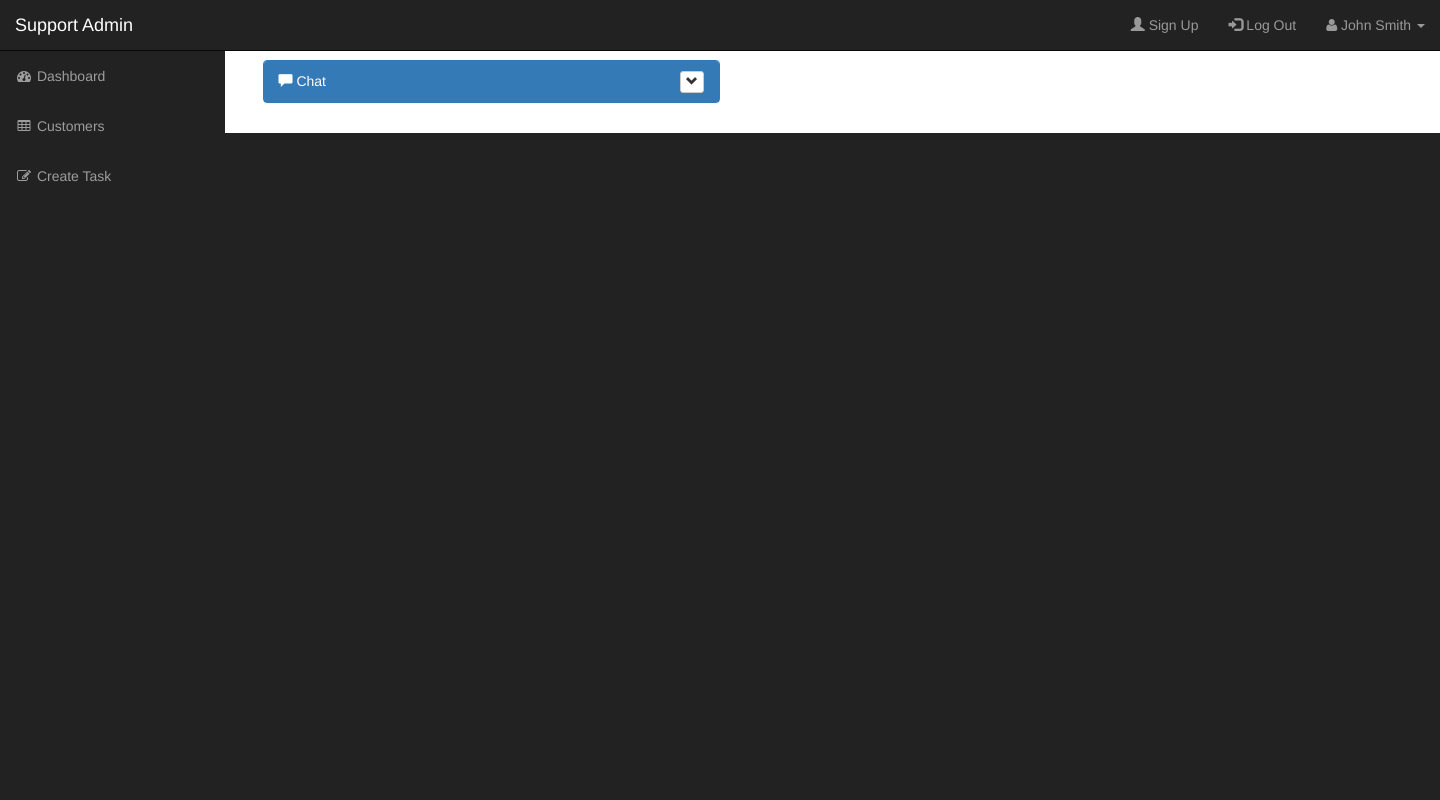
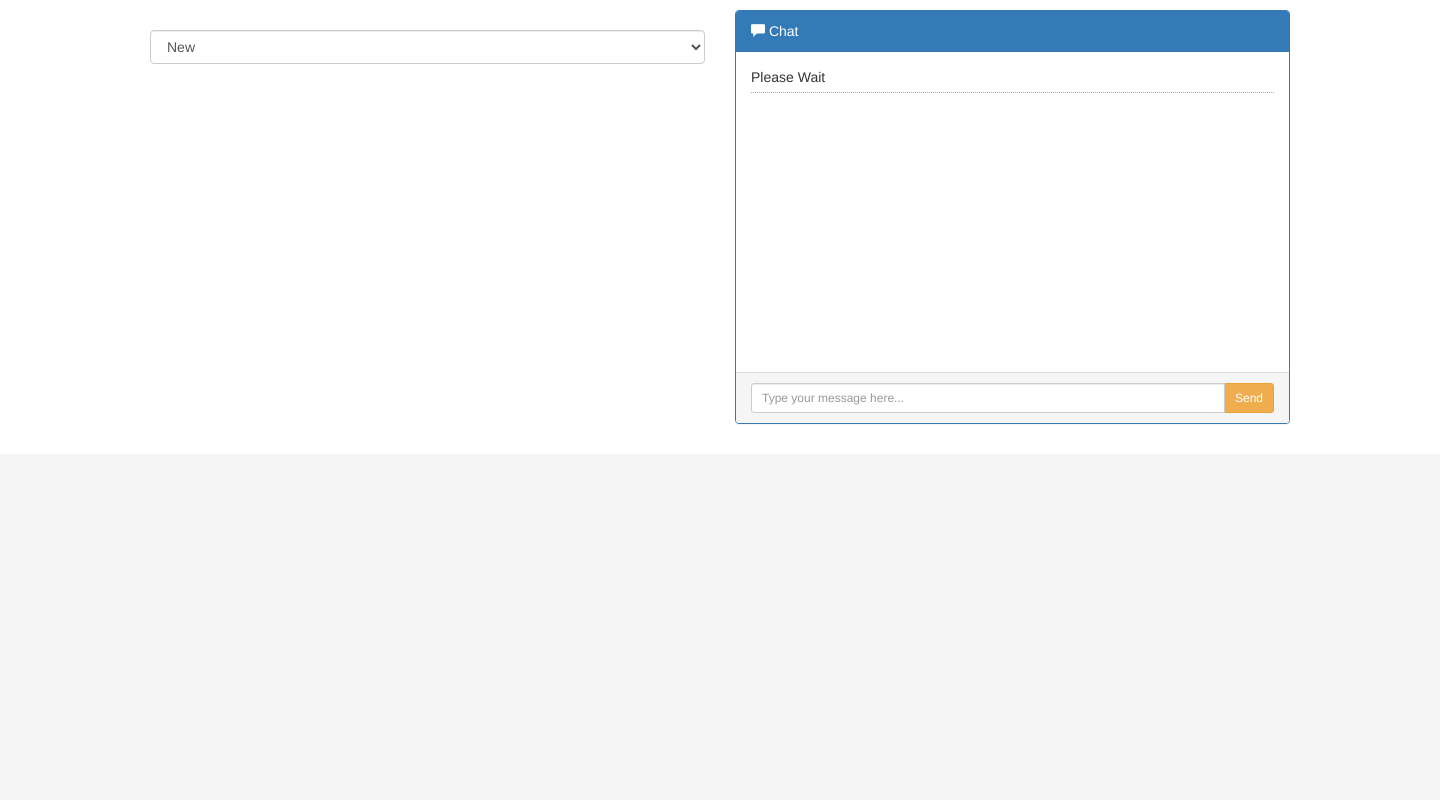
Before and after one commit to Aloni/php-support-talk, a PHP site: page /task_view.php in a window 1440 px wide. Run offline with PHP 8.4, Linux system fonts and the light colour scheme; the visitor is signed in with stand-in values (Sample User, id 1); data comes from the database, SQL or seed files in the repository; both versions use the stored data as it was before the commit; grey boxes labelled with a size stand in for pictures from a placeholder-image service; data that the repository does not hold is empty; some libraries are stand-ins or nearby versions.

Commit message:
New  version

```diff
--- a/css/chat.css
+++ b/css/chat.css
@@ -37,7 +37,7 @@
 .panel-body
 {
     overflow-y: scroll;
-    height: 250px;
+    height: 320px;
 }
 
 ::-webkit-scrollbar-track
--- a/css/sb-admin.css
+++ b/css/sb-admin.css
@@ -8,7 +8,7 @@
 
 body {
     margin-top: 100px;
-    background-color: #222;
+    background-color: #f5f5f5;
 }
 
 @media(min-width:768px) {
@@ -30,11 +30,12 @@ body {
 .huge {
     font-size: 50px;
     line-height: normal;
+
 }
 
 @media(min-width:768px) {
     #wrapper {
-        padding-left: 225px;
+        padding-left: 0px;
     }
 
     #page-wrapper {
@@ -46,6 +47,8 @@ body {
 
 .top-nav {
     padding: 0 15px;
+
+
 }
 
 .top-nav>li {
@@ -57,7 +60,7 @@ body {
     padding-top: 15px;
     padding-bottom: 15px;
     line-height: 20px;
-    color: #999;
+    color: #FA0121;
 }
 
 .top-nav>li>a:hover,
@@ -129,7 +132,7 @@ ul.alert-dropdown {
     }
 
     .side-nav>li>a {
-        width: 225px;
+        width: 155px;
     }
 
     .side-nav li a:hover,
--- a/include/header.php
+++ b/include/header.php
@@ -1,9 +1,9 @@
 <?php
     require_once('login/session.php'); // Includes Session Script for login validation
-
 ?>
 
 <?php require_once 'include/dal.php';?>
+
 
 <!DOCTYPE html>
 <html lang="en">
@@ -53,46 +53,15 @@
                     <span class="icon-bar"></span>
                     <span class="icon-bar"></span>
                 </button>
-                <a class="navbar-brand" href="index.php">Support Admin</a>
+                <a class="navbar-brand" href="index.php">Support Center</a>
             </div>
             <!-- Top Menu Items -->
             <ul class="nav navbar-right top-nav">
-				<li><a href="#"><span class="glyphicon glyphicon-user"></span> Sign Up</a></li>
-				<li><a href="login/login.php?logout=1"><span class="glyphicon glyphicon-log-in"></span> Log Out</a></li>
-                <li class="dropdown">
-                    <a href="#" class="dropdown-toggle" data-toggle="dropdown"><i class="fa fa-user"></i> John Smith <b class="caret"></b></a>
-                    <ul class="dropdown-menu">
-                        <li>
-                            <a href="#"><i class="fa fa-fw fa-user"></i> Profile</a>
-                        </li>
-                        <li>
-                            <a href="#"><i class="fa fa-fw fa-envelope"></i> Inbox</a>
-                        </li>
-                        <li>
-                            <a href="#"><i class="fa fa-fw fa-gear"></i> Settings</a>
-                        </li>
-                        <li class="divider"></li>
-                        <li>
-                            <a href="login/login.php?logout=1"><i class="fa fa-fw fa-power-off"></i> Log Out</a>
-                        </li>
-                    </ul>
-                </li>
+
+				<li><a href="login/login.php?logout=1"><span class="glyphicon glyphicon-log-out"></span> Logout</a></li>
+                <li><a  ><i class="fa fa-user"></i> <?=$_SESSION["name"] ?> </a></li>
             </ul>
-            <!-- Sidebar Menu Items - These collapse to the responsive navigation menu on small screens -->
-            <div class="collapse navbar-collapse navbar-ex1-collapse">
-                <ul class="nav navbar-nav side-nav">
-                    <li>
-                        <a href="index.php"><i class="fa fa-fw fa-dashboard"></i> Dashboard</a>
 
-                    </li>
-                    <li>
-                        <a href="customers.php"><i class="fa fa-fw fa-table"></i> Customers</a>
-                    </li>
-                    <li>
-                        <a href="create_Task.php"><i class="fa fa-fw fa-edit"></i> Create Task</a>
-                    </li>
-                </ul>
-            </div>
             <!-- /.navbar-collapse -->
         </nav>
 
--- a/login/register.php
+++ b/login/register.php
@@ -25,7 +25,7 @@ if (isset($_POST['name'])&& isset($_POST['email'])&& isset($_POST['phone'])&&iss
 <!DOCTYPE html>
 <html>
     <head>
-        <link href="../css/login-register.css" rel="stylesheet" type="text/css">
+        <link href="login-register.css" rel="stylesheet" type="text/css">
     </head>
     <body>
 
--- a/login/session.php
+++ b/login/session.php
@@ -6,9 +6,10 @@ Includes in other pages the next session script for login validation:
 
 session_start();
 
-if(!isset($_SESSION['user_id'])){
+if(!isset($_SESSION['user_type'])){
     header("location: login/login.php");
 }
 
 
+
 ?>
--- a/task_view.php
+++ b/task_view.php
@@ -1,31 +1,22 @@
 <?php require_once 'include/header.php';?>
 <script src="http://ajax.googleapis.com/ajax/libs/jquery/1.11.2/jquery.min.js"></script>
-<link href="css/chat.css" rel="stylesheet" type="text/css">
 
-<?php
-	if(!empty($_GET["taskId"])){$taskId = htmlspecialchars($_GET["taskId"]);}
-		else {$taskId = -1;}
-?>
 
- <!--
-	<div id="mymessages" style="white-space: pre-wrap;"><?=  get_Task_With_Messages($taskId)?></div>
+    <script>
 
-    <script>myjson = <?=  get_Task_With_Messages($taskId)?>;</script>
-    <script>$('#mymessages').html = "!!!JSON.stringify(myjson.id)";</script>
--->
-    <script>
+
         leftMessage = function (MessageJson) {
             result = '<li class="left clearfix">' +
-                            '<span class="chat-img pull-left"><img src="http://placehold.it/50/55C1E7/fff&text=U" alt="User Avatar" class="img-circle" /></span>' +
+                            '<span class="chat-img pull-left"><img src="http://placehold.it/50/55C1E7/fff&text=W" alt="Worker Icon" class="img-circle" /></span>' +
                                 '<div class="chat-body clearfix">' +
                                     '<div class="header">' +
                                         '<strong class="primary-font">' + MessageJson.name + '</strong> ' +
                                         '<small class="pull-right text-muted">' +
                                             '<span class="glyphicon glyphicon-time"></span>' +
-                                            MessageJson.date +
+                                            MessageJson.creationDate +
                                          '</small>' +
                                     '</div>' +
-                                    '<p>' + MessageJson.content + '</p>' +
+                                    '<p>' + MessageJson.messageContent + '</p>' +
                                 '</div>' +
                           '</li>';
             return result;
@@ -33,16 +24,16 @@
 
         rightMessage = function (MessageJson) {
             result = '<li class="right clearfix">' +
-                            '<span class="chat-img pull-right"><img src="http://placehold.it/50/FA6F57/fff&text=ME" alt="User Avatar" class="img-circle" /></span>' +
+                            '<span class="chat-img pull-right"><img src="http://placehold.it/50/FA6F57/fff&text=(-;" alt="Customer Icon" class="img-circle" /></span>' +
                                 '<div class="chat-body clearfix">' +
                                     '<div class="header">' +
                                         '<small class=" text-muted">' +
                                             '<span class="glyphicon glyphicon-time"></span>' +
-                                            MessageJson.date +
+                                            MessageJson.creationDate +
                                         '</small>' +
                                         '<strong class="pull-right primary-font">' + MessageJson.name + '</strong>' +
                                     '</div>' +
-                                    '<p>' + MessageJson.content + '</p>' +
+                                    '<p>' + MessageJson.messageContent + '</p>' +
                                 '</div>' +
                           '</li>';
             return result;
@@ -50,7 +41,6 @@
 
 
         buildMessagesListHtml = function (messagesArray) {
-            //myjson2 = myjson.employees;
 
             result = "";
             for (i in messagesArray) {
@@ -62,87 +52,142 @@
             return result;
         }
 
+		GetURLParameter= function(name) {
+			name = name.replace(/[\[]/, "\\[").replace(/[\]]/, "\\]");
+			var regex = new RegExp("[\\?&]" + name + "=([^&#]*)"),
+				results = regex.exec(location.search);
+			return results === null ? "" : decodeURIComponent(results[1].replace(/\+/g, " "));
+		}
+
+		updateTaskStatus = function(){
+				newTaskStatus = $("#task-status").val();
+				$.post(
+					"server2m.php",
+					{
+						"order" : "updateTaskStatus",
+						"taskId": GetURLParameter("taskId"),
+						"status": newTaskStatus
+					},
+					function(data,status){
+						//alert(newTaskStatus+"|"+GetURLParameter("taskId")+ "\nData: " + data + "\nStatus: " + status);
+					});
+		}
 
 
 
+		addMessage = function(){
+			messageToSumbit = $('#btn-input');
+			if(messageToSumbit.val()!=""){
+				$.post(
+					"server2m.php",
+					{
+						"order" : "addMessage",
+						"taskId": GetURLParameter("taskId"),
+						"messageContent" : messageToSumbit.val()
+					},
+					function(data,status){
+						if(status == "success"){
+							getMessages(false);
+							messageToSumbit.val('');
+						}
+						//alert("Data: " + data + "\nStatus: " + status);
+					});
+			}
+		}
+
+        getMessages = function (setTimeoutFlg) {
+
+            $.post("server2m.php", {"order":"readMessages", "taskId": GetURLParameter("taskId")},function (result) {
+				//alert(result);
+				//insert json data into html code:
+				resultJson = JSON.parse(result);
+                $("#chat-messages-list").html(buildMessagesListHtml(resultJson.messages));
+
+				$("#task-subject").html(resultJson.subject);
+
+				statusStr = resultJson.status.toLowerCase();
+				if(statusStr=="closed"){
+					$("#task-status").val("Closed");
+				}
+				else if(statusStr=="inprocess"){
+					$("#task-status").val("InProcess");
+				}
+				else if(statusStr=="new"){
+					$("#task-status").val("New");
+				}
 
 
-        getMessages = function () {
-            $.post("server2m.php", function (result) {
-                //insert json data into html code:
-                resultJson = JSON.parse(result);
+				$("#task-content").html(resultJson.content + "<br/>(" + resultJson.creationDate + ")");
 
-                $("#chat-messages-list").html(buildMessagesListHtml(resultJson.messages));
 
+
+				if(setTimeoutFlg==true){
 					// start it again;
 					setTimeout(function () {
-                    getMessages();
+						getMessages(true);
 					}, 5000);
+
+				}
+
             });
+
 		}
 
         $(document).ready(function () {
-            getMessages();
+            $('nav').remove();
+			$('body').css('margin-top',0);
+			getMessages(true);
+
         });
-
-
 
 
 
 
 </script>
 
+<link href="css/chat.css" rel="stylesheet" type="text/css">
 
 <!--------------------------------------------------->
 <div class="container">
     <div class="row">
-        <div class="col-md-5">
-            <div class="panel panel-primary">
-                <div class="panel-heading" id="accordion">
-                    <span class="glyphicon glyphicon-comment"></span> Chat
-                    <div class="btn-group pull-right">
-                        <a type="button" class="btn btn-default btn-xs" data-toggle="collapse" data-parent="#accordion" href="#collapseOne">
-                            <span class="glyphicon glyphicon-chevron-down"></span>
-                        </a>
+		    <div class="col-md-6">
+							<h1 id="task-subject" ></h1>
+                            <div class="form-group">
+                                <!--<label>Status</label>-->
+                                <select id="task-status" class="form-control" onChange="updateTaskStatus()" >
+                                    <option>New</option>
+									<option>InProcess</option>
+                                    <option>Closed</option>
+                                </select>
                             </div>
-                </div>
-            <div class="panel-collapse collapse" id="collapseOne">
-                <div class="panel-body">
-                    <ul id="chat-messages-list" class="chat">
 
 
 
-                        <li class="left clearfix"><!---<span class="chat-img pull-left">
-                            <img src="http://placehold.it/50/55C1E7/fff&text=U" alt="User Avatar" class="img-circle" />
-                        </span> -->
-                            <div class="chat-body clearfix">
-                                <div class="header">
-                                    <strong class="primary-font">!!!row.name;</strong> <small class="pull-right text-muted">
-                                        <span class="glyphicon glyphicon-time"></span>!!!row.date</small>
+
+
 		</div>
-                                <p>
-                                    !!!row.content;
-                                </p>
+
+        <div class="col-md-6">
+            <div class="panel panel-primary">
+                <div class="panel-heading" id="accordion">
+                    <span class="glyphicon glyphicon-comment"></span> <span id="task-content">Chat</span>
+                    <!--<div class="btn-group pull-right">
+                        <a type="button" class="btn btn-default btn-xs collapsed" data-toggle="collapse" data-parent="#accordion" href="#collapseOne">
+                            <span class="glyphicon glyphicon-chevron-down"></span>
+                        </a>
+                    </div>-->
                 </div>
-                        </li>
-                        <li class="right clearfix"><!---<span class="chat-img pull-right">
-                            <img src="http://placehold.it/50/FA6F57/fff&text=ME" alt="User Avatar" class="img-circle" />
-                        </span> -->
-                            <div class="chat-body clearfix">
-                                <div class="header">
-                                    <small class=" text-muted"><span class="glyphicon glyphicon-time"></span>!!!row.date</small>
-                                    <strong class="pull-right primary-font">!!!row.name;</strong>
-                                </div>
-                                <p>!!!row.content;</p>
-                            </div>
-                        </li>
+            <div class="panel-collapse collapse collapse in" id="collapseOne">
+                <div id="my-chat-messages-box" class="panel-body">
+                    <ul id="chat-messages-list" class="chat">
+						<li>Please Wait</li>
                     </ul>
                 </div>
                 <div class="panel-footer">
                     <div class="input-group">
                         <input id="btn-input" type="text" class="form-control input-sm" placeholder="Type your message here..." />
                         <span class="input-group-btn">
-                            <button class="btn btn-warning btn-sm" id="btn-chat">
+                            <button onclick="addMessage();" class="btn btn-warning btn-sm" id="btn-chat">
                                 Send</button>
                         </span>
                     </div>
@@ -153,5 +198,19 @@
     </div>
 </div>
 
+<script>
+			var scrolled = false;
+			function updateScroll(){
+				//if(!scrolled){
+					var element = document.getElementById("my-chat-messages-box");
+					element.scrollTop = element.scrollHeight;
+				//}
+			}
+
+			$("#my-chat-messages-box").on('scroll', function(){
+				var element = document.getElementById("my-chat-messages-box");
+				if(element.scrollTop != element.scrollHeight){scrolled=true;}
+			});
+</script>
 
 <?php require_once 'include/footer.php';?>
```
Also changed, not shown: customers.php (deleted, +0 -157 lines), db quaries/db_creation.sql (+9 -23 lines), include/dal.php (+51 -27 lines), index.php (+47 -76 lines), login/login.php (+13 -8 lines), server2m.php (+37 -17 lines). Lines whose indentation alone changed are shown as unchanged.
